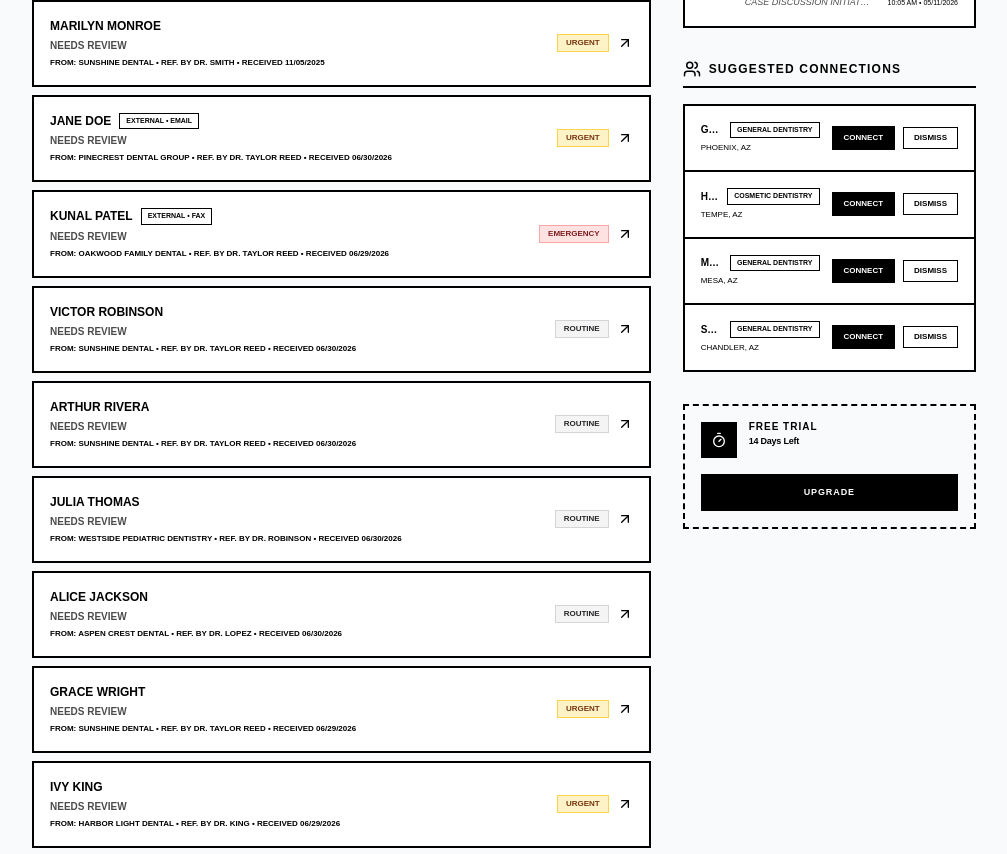
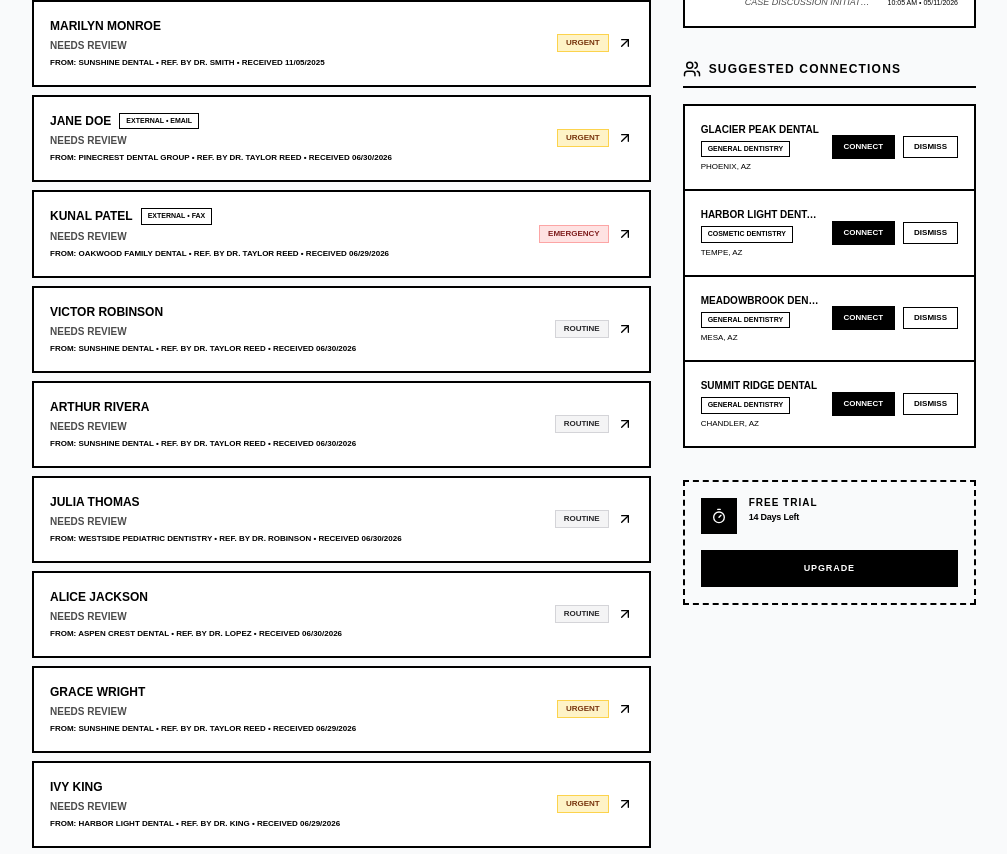
Before and after one commit to anton-g-kulikov/drtalk, a Next.js app: page /dashboard in a window 1280 px wide. Shown: the part 960-1814 px from the top of the page, without its empty margins (264-1271 px from the left). Built offline with nearby package versions, Linux system fonts and the light colour scheme; no server answers; the database is empty.

Commit message:
refactor: move item meta tag below name in dashboard sidebar list

```diff
--- a/src/components/prototype/DashboardSidebarList.tsx
+++ b/src/components/prototype/DashboardSidebarList.tsx
@@ -42,8 +42,8 @@ export function DashboardSidebarList({
                 className="p-4 flex flex-col sm:flex-row justify-between items-start sm:items-center gap-3 hover:bg-gray-50 transition-colors"
               >
                 <div className="space-y-1 min-w-0 flex-1">
-                  <div className="flex items-center gap-1.5 min-w-0">
-                    <p className="text-[10px] font-bold uppercase truncate">{item.name}</p>
+                  <p className="text-[10px] font-bold uppercase truncate">{item.name}</p>
+                  <div className="flex items-center gap-1.5 mt-0.5">
                     <span className="text-[7px] font-bold px-1.5 py-0.5 border border-black uppercase text-muted-foreground shrink-0">{item.meta}</span>
                   </div>
                   <p className="text-[8px] uppercase text-muted-foreground">
```
